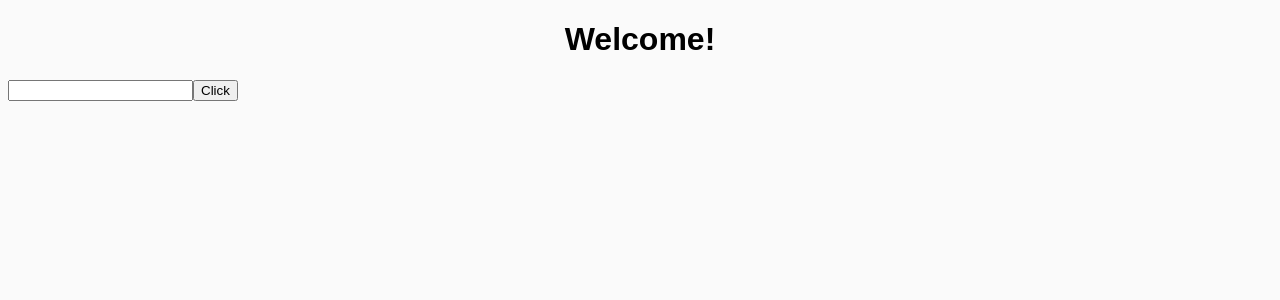
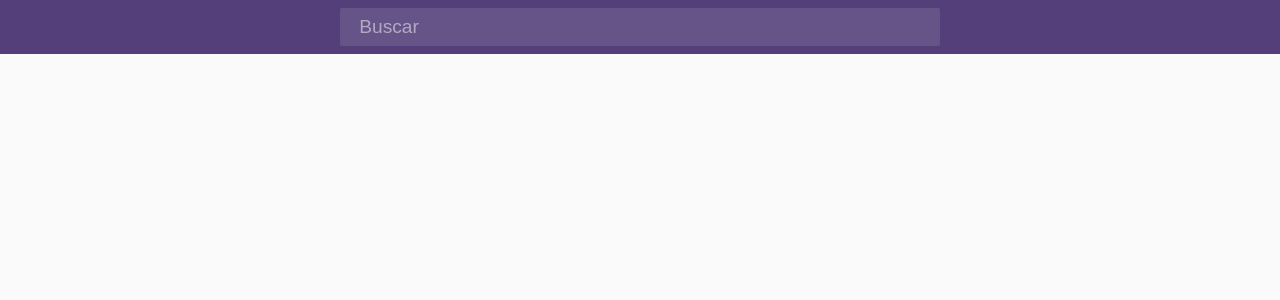
Before and after one commit to nilpaco/github-test, an Angular app: page /users in a window 1280 px wide. Shown: the top 300 px of the page. Built offline with nearby package versions, Linux system fonts and the light colour scheme.

Commit message:
addded debounce search and styling navbar

```diff
--- a/src/app/app.component.html
+++ b/src/app/app.component.html
@@ -1,8 +1,5 @@
 <!--The content below is only a placeholder and can be replaced.-->
-<div style="text-align:center">
-  <h1>
-    Welcome!
-  </h1>
+<app-navbar></app-navbar>
+<div class="content">
+    <router-outlet></router-outlet>
 </div>
-
-<router-outlet></router-outlet>
--- a/src/app/app.component.scss
+++ b/src/app/app.component.scss
@@ -1,3 +1,7 @@
-body {
-    background-color: #FAFAFA;
+:host {
+    .content {
+        max-width: 600px;
+        width: 100%;
+        margin: 0 auto;
+    }
 }
--- /dev/null
+++ b/src/app/navbar/navbar.component.html
@@ -0,0 +1,7 @@
+<nav>
+  <input type="text"
+    name="login"
+    placeholder="Buscar"
+    [(ngModel)]="login"
+    (ngModelChange)="search($event)">
+</nav>
--- /dev/null
+++ b/src/app/navbar/navbar.component.scss
@@ -0,0 +1,28 @@
+:host {
+    nav {
+        width: auto;
+        padding: .5rem 1rem;
+        background-color: #553f7a;
+        input {
+            height: 32px;
+            width: 100%;
+            margin: 0 auto;
+            max-width: 600px;
+            display: block;
+            border: none;
+            box-sizing: border-box;
+            display: block;
+            font-size: 1.2em;
+            height: 36px;
+            padding-right: 10px;
+            width: 100%;
+            padding: 1em;
+            background-color: rgba(255,255,255,0.1);
+            border-radius: 2px;
+            color: white;
+        }
+        input::placeholder {
+            color: rgba(255, 255, 255, .5);
+        }
+    }
+}
--- /dev/null
+++ b/src/app/navbar/navbar.component.ts
@@ -0,0 +1,34 @@
+import { Component, OnInit } from '@angular/core';
+import { GithubService } from '../services/github.service';
+import { Subject } from 'rxjs/Subject';
+import { SearchService } from '../services/search.service';
+import 'rxjs/add/operator/debounceTime';
+import 'rxjs/add/operator/distinctUntilChanged';
+
+@Component({
+  selector: 'app-navbar',
+  templateUrl: './navbar.component.html',
+  styleUrls: ['./navbar.component.scss']
+})
+export class NavbarComponent implements OnInit {
+
+  public login: string;
+  private loginDebounce: Subject<string> = new Subject<string>();
+
+  constructor(
+    private githubService: GithubService,
+    private searchService: SearchService
+  ) { }
+
+  ngOnInit() {
+    this.loginDebounce
+      .debounceTime(700)
+      .distinctUntilChanged()
+      .subscribe((login: string) => this.searchService.searchLogin(login))
+  }
+
+  search(login: string): void {
+    this.loginDebounce.next(this.login);
+  }
+
+}
--- /dev/null
+++ b/src/app/services/search.service.ts
@@ -0,0 +1,24 @@
+import { Injectable } from '@angular/core';
+import { Observable } from 'rxjs/Observable';
+import { Subject } from 'rxjs/Subject';
+
+@Injectable()
+export class SearchService {
+
+  private loginSearch: Subject<string> = new Subject<string>()
+
+  constructor() { }
+
+  searchLogin(login: string) {
+    this.loginSearch.next(login);
+  }
+
+  clearSearchLogin() {
+      this.loginSearch.next();
+  }
+
+  getSearchLogin(): Observable<any> {
+      return this.loginSearch.asObservable();
+  }
+
+}
--- a/src/app/users/users.component.html
+++ b/src/app/users/users.component.html
@@ -1,3 +1 @@
-<input type="text" name="userName" [(ngModel)]="userName">
-<button (click)="searchUsers()">Click</button>
 <app-user-card [user]="user" *ngFor="let user of users"></app-user-card>
--- a/src/app/users/users.component.ts
+++ b/src/app/users/users.component.ts
@@ -1,6 +1,7 @@
 import { Component, OnInit } from '@angular/core';
 import { User } from "./../models/user";
 import { GithubService } from '../services/github.service';
+import { SearchService } from '../services/search.service';
 
 @Component({
   selector: 'app-users',
@@ -9,18 +10,21 @@ import { GithubService } from '../services/github.service';
 })
 export class UsersComponent implements OnInit {
 
-  public userName: string;
   public users: User[];
 
   constructor(
-    private githubService: GithubService
+    private githubService: GithubService,
+    private searchService: SearchService
   ) { }
 
   ngOnInit() {
+    this.searchService.getSearchLogin().subscribe((login: string) => {
+      this.searchUsers(login);
+    })
   }
 
-  searchUsers() {
-    this.githubService.searchUsers(this.userName).subscribe(response => {
+  searchUsers(login: string) {
+    this.githubService.searchUsers(login).subscribe(response => {
       this.users = response['items'];
     })
   }
--- a/src/assets/main.scss
+++ b/src/assets/main.scss
@@ -2,5 +2,6 @@ html {
     font-family: Arial, Helvetica, sans-serif;
     body {
         background-color: #fafafa;
+        margin: 0;
     }
 }
```
Also changed, not shown: src/app/app.module.ts (+6 -2 lines), 1 other file (tests, documents, lock files or other folders).
